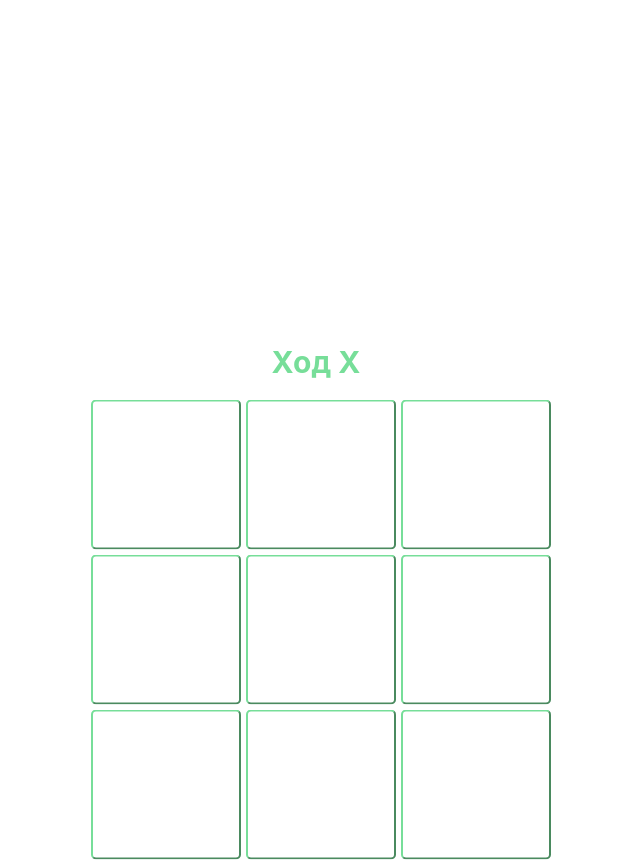
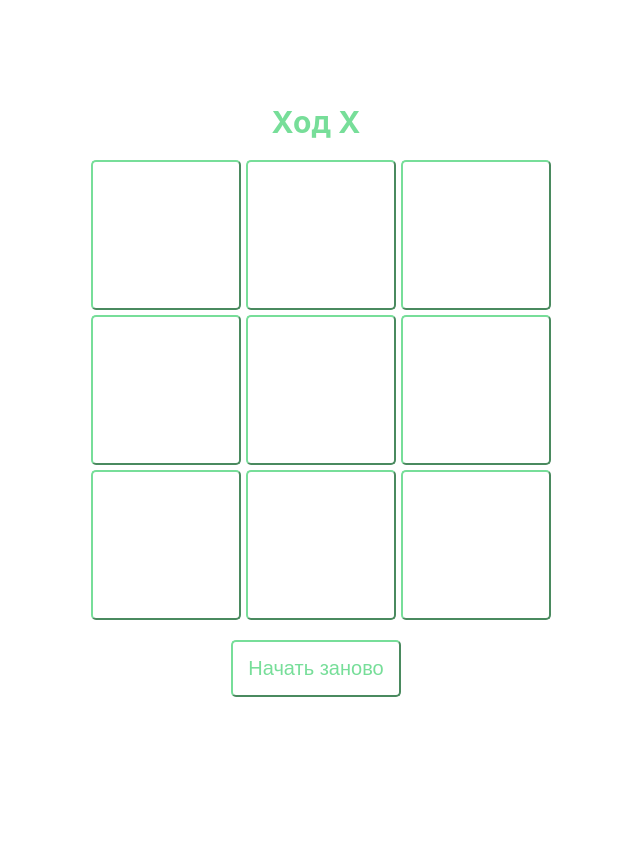
Before and after one commit to MCF512/circleCross, a React (Create React App) app: page / in a window 1280 px wide. Shown: the top 861 px of the page, without its empty margins (324-964 px from the left). After the commit the page ends 800 px from the top, so only its background shows below. Built offline with nearby package versions, Linux system fonts and the light colour scheme; the HTML template or start-up script is replaced by a standard one.

Commit message:
fixed styles

```diff
--- a/src/App.js
+++ b/src/App.js
@@ -47,7 +47,8 @@ function App() {
 
 
   return (
-    <div>
+    <div className={st.inner}>
+      <div className={st.wrapper}>
         <Info
           isDraw={isDraw}
           isGameEnded={isGameEnded}
@@ -60,6 +61,7 @@ function App() {
 
         <button className={st.reset} onClick={handleReset}>Начать заново</button>
       </div>
+    </div>
   )
 }
 
--- a/src/App.module.css
+++ b/src/App.module.css
@@ -15,4 +15,23 @@
   border-color: #77de99;
   color: #77de99;
   background-color: transparent;
+  cursor: pointer;
+  transition: background-color 0.3s;
 }
+
+.reset:hover {
+  background-color: rgba(0, 0, 0, 0.05);
+}
+
+.wrapper {
+  max-width: 450px;
+  margin: 0 auto;
+}
+
+.inner {
+  height: 100vh;
+  width: 100%;
+  display: flex;
+  align-items: center;
+  justify-content: center;
+}
--- a/src/components/Board/Board.module.css
+++ b/src/components/Board/Board.module.css
@@ -17,4 +17,9 @@
   border-radius: 5px;
   border-color: #77de99;
   color: #77de99;
+  transition: background-color 0.3s;
 }
+
+.cell:hover {
+  background-color: rgba(0, 0, 0, 0.05);
+}
--- a/src/index.css
+++ b/src/index.css
@@ -11,10 +11,3 @@ code {
   font-family: source-code-pro, Menlo, Monaco, Consolas, 'Courier New',
     monospace;
 }
-
-#root {
-  max-width: 450px;
-  margin: 0 auto;
-  margin-top: 50%;
-  transform: translateY(-50%);
-}
```
Also changed, not shown: 1 other file (tests, documents, lock files or other folders). Lines whose indentation alone changed are shown as unchanged.
